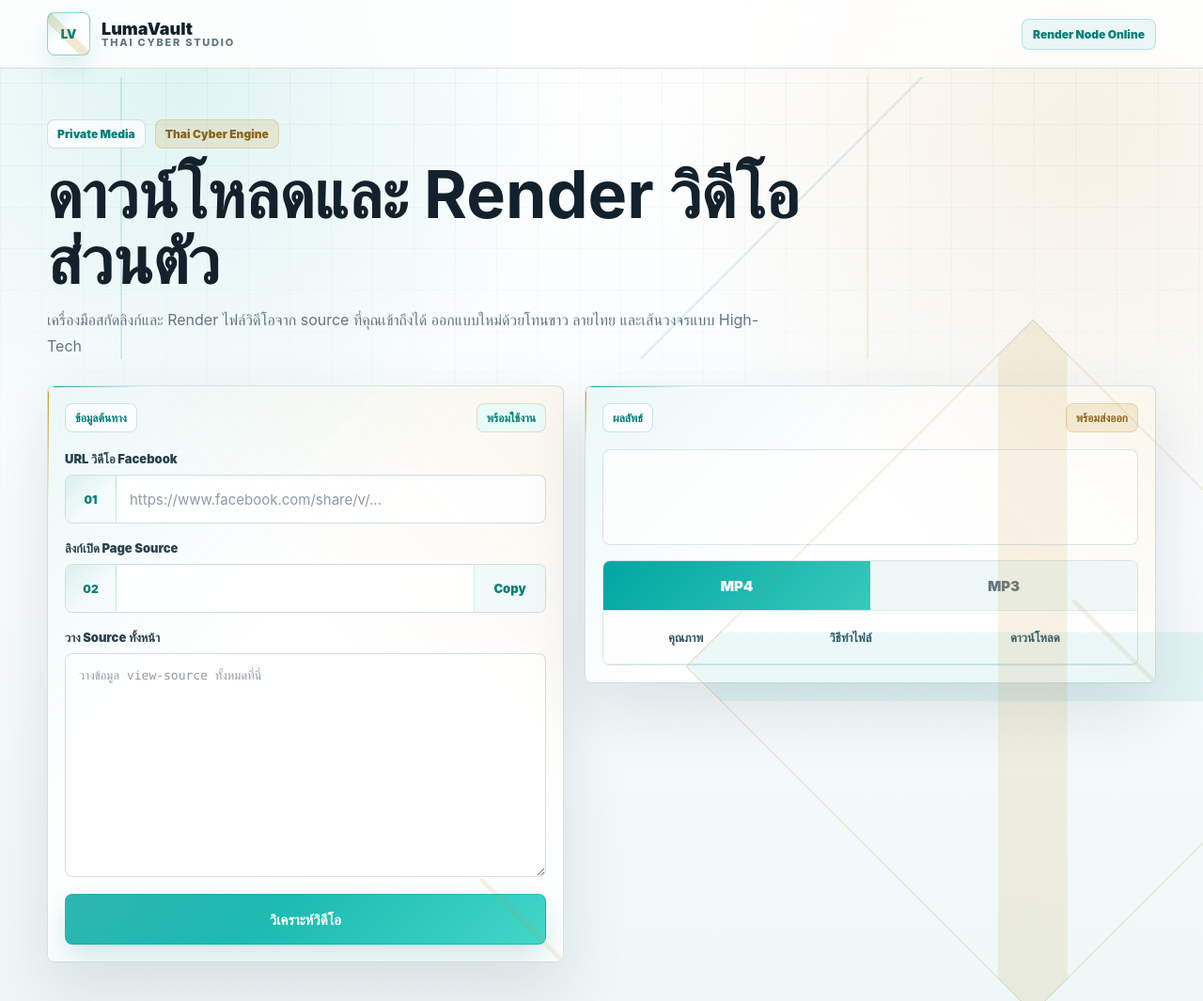
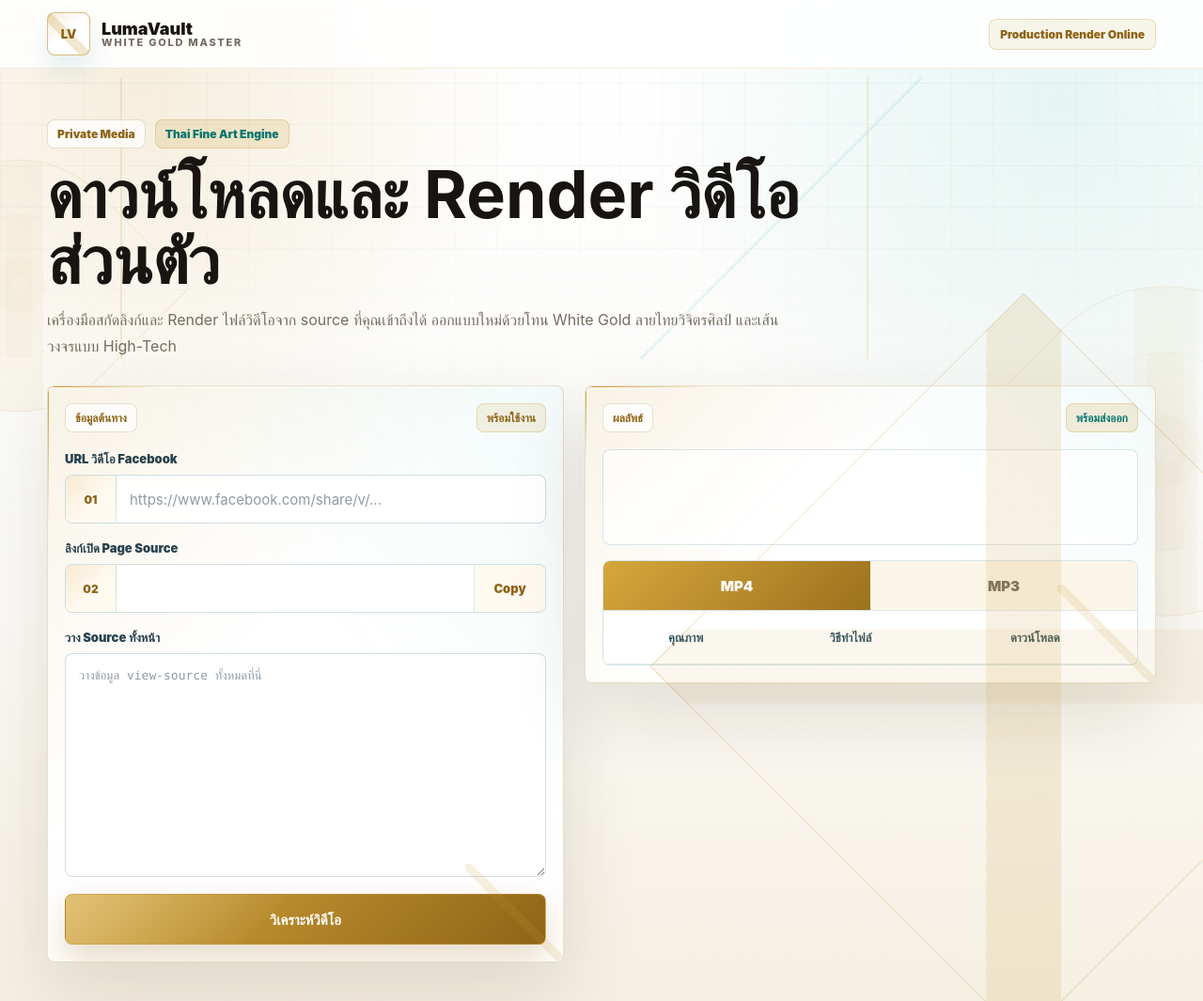
Before and after one commit to thanat-dev/lumavault-studio, a website: page index.html in a window 1280 px wide. Shown: the top 1065 px of the page at 94% size. Drawn offline with Linux system fonts and the light colour scheme.

Commit message:
Elevate white gold Thai fine art theme

```diff
--- a/index.html
+++ b/index.html
@@ -8,6 +8,8 @@
   </head>
   <body>
     <div class="thai-circuit" aria-hidden="true"></div>
+    <div class="gold-ornament ornament-left" aria-hidden="true"></div>
+    <div class="gold-ornament ornament-right" aria-hidden="true"></div>
 
     <nav class="navbar">
       <div class="nav-inner">
@@ -15,10 +17,10 @@
           <span class="brand-mark">LV</span>
           <span class="brand-copy">
             <strong>LumaVault</strong>
-            <small>Thai Cyber Studio</small>
+            <small>White Gold Master</small>
           </span>
         </a>
-        <span class="nav-badge">Render Node Online</span>
+        <span class="nav-badge">Production Render Online</span>
       </div>
     </nav>
 
@@ -26,10 +28,10 @@
       <section class="hero" aria-labelledby="appTitle">
         <div class="hero-kicker">
           <span>Private Media</span>
-          <span>Thai Cyber Engine</span>
+          <span>Thai Fine Art Engine</span>
         </div>
         <h1 id="appTitle">ดาวน์โหลดและ Render วิดีโอส่วนตัว</h1>
-        <p>เครื่องมือสกัดลิงก์และ Render ไฟล์วิดีโอจาก source ที่คุณเข้าถึงได้ ออกแบบใหม่ด้วยโทนขาว ลายไทย และเส้นวงจรแบบ High-Tech</p>
+        <p>เครื่องมือสกัดลิงก์และ Render ไฟล์วิดีโอจาก source ที่คุณเข้าถึงได้ ออกแบบใหม่ด้วยโทน White Gold ลายไทยวิจิตรศิลป์ และเส้นวงจรแบบ High-Tech</p>
       </section>
 
       <form class="workspace" id="extractForm">
--- a/public/styles.css
+++ b/public/styles.css
@@ -1,19 +1,21 @@
 :root {
   color-scheme: light;
-  --bg: #f8fbfd;
-  --paper: rgba(255, 255, 255, 0.9);
+  --bg: #fbfaf7;
+  --paper: rgba(255, 255, 255, 0.92);
   --paper-solid: #ffffff;
-  --ink: #12212b;
-  --muted: #647482;
-  --line: rgba(22, 97, 112, 0.18);
-  --line-strong: rgba(0, 166, 161, 0.44);
-  --teal: #00a6a1;
-  --teal-deep: #007f7a;
-  --gold: #c6942d;
-  --gold-soft: rgba(198, 148, 45, 0.16);
-  --mint: #e9fbf7;
+  --ink: #171411;
+  --muted: #766d61;
+  --line: rgba(158, 118, 31, 0.22);
+  --line-strong: rgba(193, 145, 44, 0.58);
+  --teal: #0fa59b;
+  --teal-deep: #08766f;
+  --gold: #c79a34;
+  --gold-deep: #8f6417;
+  --gold-soft: rgba(199, 154, 52, 0.17);
+  --ivory: #fffaf0;
+  --mint: #f4fbf8;
   --danger: #b42335;
-  --shadow: 0 28px 70px rgba(28, 48, 61, 0.12);
+  --shadow: 0 30px 80px rgba(65, 48, 18, 0.13);
   font-family: Inter, "Segoe UI", Tahoma, Arial, sans-serif;
 }
 
@@ -30,9 +32,9 @@ body {
   min-height: 100vh;
   overflow-x: hidden;
   background:
-    radial-gradient(circle at 15% 8%, rgba(0, 166, 161, 0.12), transparent 28%),
-    radial-gradient(circle at 90% 12%, rgba(198, 148, 45, 0.12), transparent 30%),
-    linear-gradient(180deg, #ffffff 0%, var(--bg) 58%, #eef7f7 100%);
+    radial-gradient(circle at 12% 8%, rgba(199, 154, 52, 0.16), transparent 27%),
+    radial-gradient(circle at 88% 10%, rgba(15, 165, 155, 0.1), transparent 30%),
+    linear-gradient(180deg, #ffffff 0%, var(--bg) 58%, #f5efe1 100%);
   color: var(--ink);
 }
 
@@ -43,7 +45,7 @@ body::before {
   pointer-events: none;
   background:
     linear-gradient(rgba(0, 127, 122, 0.055) 1px, transparent 1px),
-    linear-gradient(90deg, rgba(0, 127, 122, 0.055) 1px, transparent 1px);
+    linear-gradient(90deg, rgba(199, 154, 52, 0.06) 1px, transparent 1px);
   background-size: 44px 44px;
   mask-image: linear-gradient(to bottom, black, transparent 78%);
 }
@@ -51,15 +53,15 @@ body::before {
 body::after {
   content: "";
   position: fixed;
-  inset: auto -80px -170px auto;
-  width: 520px;
-  height: 520px;
+  inset: auto -90px -190px auto;
+  width: 560px;
+  height: 560px;
   pointer-events: none;
   border: 1px solid rgba(198, 148, 45, 0.22);
   transform: rotate(45deg);
   background:
-    linear-gradient(45deg, transparent 45%, rgba(198, 148, 45, 0.12) 45% 55%, transparent 55%),
-    linear-gradient(-45deg, transparent 45%, rgba(0, 166, 161, 0.08) 45% 55%, transparent 55%);
+    linear-gradient(45deg, transparent 45%, rgba(199, 154, 52, 0.14) 45% 55%, transparent 55%),
+    linear-gradient(-45deg, transparent 45%, rgba(199, 154, 52, 0.08) 45% 55%, transparent 55%);
 }
 
 button,
@@ -75,17 +77,57 @@ textarea {
   pointer-events: none;
   opacity: 0.9;
   background:
-    linear-gradient(90deg, transparent 0 10%, rgba(0, 166, 161, 0.18) 10% 10.15%, transparent 10.15% 100%),
-    linear-gradient(90deg, transparent 0 72%, rgba(198, 148, 45, 0.16) 72% 72.15%, transparent 72.15% 100%),
-    linear-gradient(135deg, transparent 0 62%, rgba(0, 166, 161, 0.13) 62% 62.25%, transparent 62.25% 100%);
+    linear-gradient(90deg, transparent 0 10%, rgba(199, 154, 52, 0.2) 10% 10.15%, transparent 10.15% 100%),
+    linear-gradient(90deg, transparent 0 72%, rgba(199, 154, 52, 0.16) 72% 72.15%, transparent 72.15% 100%),
+    linear-gradient(135deg, transparent 0 62%, rgba(15, 165, 155, 0.1) 62% 62.25%, transparent 62.25% 100%);
+}
+
+.gold-ornament {
+  position: fixed;
+  z-index: 0;
+  pointer-events: none;
+  opacity: 0.26;
+}
+
+.gold-ornament::before,
+.gold-ornament::after {
+  content: "";
+  position: absolute;
+  inset: 0;
+  border: 1px solid rgba(199, 154, 52, 0.5);
+  border-radius: 46% 8px 46% 8px;
+  transform: rotate(45deg);
+  background:
+    radial-gradient(circle at 50% 50%, rgba(199, 154, 52, 0.22), transparent 0 9%, rgba(199, 154, 52, 0.1) 9% 16%, transparent 16%),
+    linear-gradient(45deg, transparent 43%, rgba(199, 154, 52, 0.18) 43% 57%, transparent 57%);
+}
+
+.gold-ornament::after {
+  inset: 28px;
+  border-color: rgba(15, 165, 155, 0.24);
+  transform: rotate(45deg) scale(0.72);
+}
+
+.ornament-left {
+  top: 174px;
+  left: -110px;
+  width: 260px;
+  height: 260px;
+}
+
+.ornament-right {
+  right: -130px;
+  bottom: 150px;
+  width: 340px;
+  height: 340px;
 }
 
 .navbar {
   position: sticky;
   top: 0;
   z-index: 10;
-  border-bottom: 1px solid var(--line);
-  background: rgba(255, 255, 255, 0.82);
+  border-bottom: 1px solid rgba(199, 154, 52, 0.18);
+  background: rgba(255, 255, 255, 0.88);
   backdrop-filter: blur(18px);
 }
 
@@ -115,10 +157,10 @@ textarea {
   border: 1px solid var(--line-strong);
   border-radius: 8px;
   background:
-    linear-gradient(135deg, rgba(0, 166, 161, 0.16), transparent 48%),
-    linear-gradient(45deg, transparent 38%, rgba(198, 148, 45, 0.22) 38% 54%, transparent 54%),
+    linear-gradient(135deg, rgba(199, 154, 52, 0.18), transparent 48%),
+    linear-gradient(45deg, transparent 38%, rgba(199, 154, 52, 0.24) 38% 54%, transparent 54%),
     #ffffff;
-  color: var(--teal-deep);
+  color: var(--gold-deep);
   font-size: 13px;
   font-weight: 950;
   box-shadow: 0 14px 28px rgba(0, 127, 122, 0.12);
@@ -143,11 +185,11 @@ textarea {
 }
 
 .nav-badge {
-  border: 1px solid rgba(0, 166, 161, 0.26);
+  border: 1px solid rgba(199, 154, 52, 0.3);
   border-radius: 8px;
   padding: 8px 11px;
-  color: var(--teal-deep);
-  background: rgba(0, 166, 161, 0.08);
+  color: var(--gold-deep);
+  background: rgba(199, 154, 52, 0.1);
   font-size: 12px;
   font-weight: 900;
 }
@@ -177,7 +219,7 @@ textarea {
   border: 1px solid var(--line);
   border-radius: 8px;
   padding: 7px 10px;
-  color: var(--teal-deep);
+  color: var(--gold-deep);
   background: rgba(255, 255, 255, 0.72);
   font-size: 12px;
   font-weight: 900;
@@ -185,7 +227,7 @@ textarea {
 
 .hero-kicker span:last-child,
 .panel-header span:last-child {
-  color: #8b641d;
+  color: var(--teal-deep);
   background: var(--gold-soft);
   border-color: rgba(198, 148, 45, 0.26);
 }
@@ -221,8 +263,8 @@ textarea {
   border: 1px solid var(--line);
   border-radius: 8px;
   background:
-    linear-gradient(135deg, rgba(0, 166, 161, 0.08), transparent 42%),
-    linear-gradient(225deg, rgba(198, 148, 45, 0.08), transparent 44%),
+    linear-gradient(135deg, rgba(199, 154, 52, 0.12), transparent 42%),
+    linear-gradient(225deg, rgba(15, 165, 155, 0.05), transparent 44%),
     var(--paper);
   box-shadow: var(--shadow);
 }
@@ -235,9 +277,10 @@ textarea {
   pointer-events: none;
   border-radius: inherit;
   background:
-    linear-gradient(90deg, var(--teal), transparent 18%) top left / 100% 1px no-repeat,
-    linear-gradient(var(--gold), transparent 20%) top left / 1px 100% no-repeat,
-    linear-gradient(45deg, transparent 0 48%, rgba(198, 148, 45, 0.12) 48% 52%, transparent 52% 100%) bottom right / 88px 88px no-repeat;
+    linear-gradient(90deg, var(--gold), transparent 22%) top left / 100% 1px no-repeat,
+    linear-gradient(var(--gold), transparent 24%) top left / 1px 100% no-repeat,
+    radial-gradient(circle at 100% 0, rgba(199, 154, 52, 0.16), transparent 0 22%, transparent 22%),
+    linear-gradient(45deg, transparent 0 47%, rgba(199, 154, 52, 0.15) 47% 53%, transparent 53% 100%) bottom right / 104px 104px no-repeat;
 }
 
 .input-panel {
@@ -255,8 +298,8 @@ textarea {
 }
 
 .status {
-  color: var(--teal-deep) !important;
-  background: var(--mint) !important;
+  color: var(--gold-deep) !important;
+  background: rgba(199, 154, 52, 0.12) !important;
 }
 
 .field {
@@ -291,10 +334,10 @@ textarea:focus {
   flex: 0 0 auto;
   place-items: center;
   border-right: 1px solid rgba(0, 166, 161, 0.16);
-  color: var(--teal-deep);
+  color: var(--gold-deep);
   background:
-    linear-gradient(135deg, rgba(0, 166, 161, 0.12), transparent 58%),
-    #f5fbfa;
+    linear-gradient(135deg, rgba(199, 154, 52, 0.16), transparent 58%),
+    var(--ivory);
   font-size: 12px;
   font-weight: 950;
 }
@@ -334,8 +377,8 @@ textarea {
   min-width: 76px;
   border: 0;
   border-left: 1px solid rgba(0, 166, 161, 0.16);
-  background: #f1faf8;
-  color: var(--teal-deep);
+  background: var(--ivory);
+  color: var(--gold-deep);
   cursor: pointer;
   font-size: 13px;
   font-weight: 950;
@@ -343,17 +386,17 @@ textarea {
 
 .primary {
   min-height: 54px;
-  border: 1px solid rgba(0, 166, 161, 0.46);
+  border: 1px solid rgba(199, 154, 52, 0.56);
   border-radius: 8px;
   padding: 0 22px;
   background:
-    linear-gradient(135deg, rgba(255, 255, 255, 0.18), transparent 44%),
-    linear-gradient(135deg, var(--teal), #43d6c8);
+    linear-gradient(135deg, rgba(255, 255, 255, 0.3), transparent 44%),
+    linear-gradient(135deg, #d6a73c, #8f6417);
   color: #ffffff;
   cursor: pointer;
   font-size: 15px;
   font-weight: 950;
-  box-shadow: 0 16px 34px rgba(0, 127, 122, 0.18);
+  box-shadow: 0 16px 34px rgba(143, 100, 23, 0.22);
 }
 
 .primary:hover,
@@ -396,9 +439,9 @@ textarea {
   border: 1px solid var(--line);
   border-radius: 8px;
   background:
-    linear-gradient(135deg, rgba(0, 166, 161, 0.12), transparent 54%),
+    linear-gradient(135deg, rgba(199, 154, 52, 0.14), transparent 54%),
     #ffffff;
-  color: var(--teal);
+  color: var(--gold-deep);
   font-size: 30px;
 }
 
@@ -434,7 +477,7 @@ textarea {
 .tabs {
   display: grid;
   grid-template-columns: 1fr 1fr;
-  background: #eef8f6;
+  background: #fbf5e7;
 }
 
 .tab {
@@ -449,7 +492,7 @@ textarea {
 
 .tab.active {
   color: #ffffff;
-  background: linear-gradient(135deg, var(--teal), #38c9bc);
+  background: linear-gradient(135deg, #d6a73c, #9d711d);
 }
 
 .table-head,
@@ -493,10 +536,10 @@ textarea {
   min-width: 108px;
   min-height: 36px;
   place-items: center;
-  border: 1px solid rgba(0, 166, 161, 0.34);
+  border: 1px solid rgba(199, 154, 52, 0.38);
   border-radius: 8px;
-  background: #eefbf8;
-  color: var(--teal-deep);
+  background: var(--ivory);
+  color: var(--gold-deep);
   text-decoration: none;
   font-size: 13px;
   font-weight: 950;
@@ -532,7 +575,7 @@ textarea {
   width: 0%;
   height: 100%;
   border-radius: inherit;
-  background: linear-gradient(90deg, var(--teal), var(--gold));
+  background: linear-gradient(90deg, var(--gold), var(--teal));
   transition: width 0.35s ease;
 }
 
--- a/styles.css
+++ b/styles.css
@@ -1,19 +1,21 @@
 :root {
   color-scheme: light;
-  --bg: #f8fbfd;
-  --paper: rgba(255, 255, 255, 0.9);
+  --bg: #fbfaf7;
+  --paper: rgba(255, 255, 255, 0.92);
   --paper-solid: #ffffff;
-  --ink: #12212b;
-  --muted: #647482;
-  --line: rgba(22, 97, 112, 0.18);
-  --line-strong: rgba(0, 166, 161, 0.44);
-  --teal: #00a6a1;
-  --teal-deep: #007f7a;
-  --gold: #c6942d;
-  --gold-soft: rgba(198, 148, 45, 0.16);
-  --mint: #e9fbf7;
+  --ink: #171411;
+  --muted: #766d61;
+  --line: rgba(158, 118, 31, 0.22);
+  --line-strong: rgba(193, 145, 44, 0.58);
+  --teal: #0fa59b;
+  --teal-deep: #08766f;
+  --gold: #c79a34;
+  --gold-deep: #8f6417;
+  --gold-soft: rgba(199, 154, 52, 0.17);
+  --ivory: #fffaf0;
+  --mint: #f4fbf8;
   --danger: #b42335;
-  --shadow: 0 28px 70px rgba(28, 48, 61, 0.12);
+  --shadow: 0 30px 80px rgba(65, 48, 18, 0.13);
   font-family: Inter, "Segoe UI", Tahoma, Arial, sans-serif;
 }
 
@@ -30,9 +32,9 @@ body {
   min-height: 100vh;
   overflow-x: hidden;
   background:
-    radial-gradient(circle at 15% 8%, rgba(0, 166, 161, 0.12), transparent 28%),
-    radial-gradient(circle at 90% 12%, rgba(198, 148, 45, 0.12), transparent 30%),
-    linear-gradient(180deg, #ffffff 0%, var(--bg) 58%, #eef7f7 100%);
+    radial-gradient(circle at 12% 8%, rgba(199, 154, 52, 0.16), transparent 27%),
+    radial-gradient(circle at 88% 10%, rgba(15, 165, 155, 0.1), transparent 30%),
+    linear-gradient(180deg, #ffffff 0%, var(--bg) 58%, #f5efe1 100%);
   color: var(--ink);
 }
 
@@ -43,7 +45,7 @@ body::before {
   pointer-events: none;
   background:
     linear-gradient(rgba(0, 127, 122, 0.055) 1px, transparent 1px),
-    linear-gradient(90deg, rgba(0, 127, 122, 0.055) 1px, transparent 1px);
+    linear-gradient(90deg, rgba(199, 154, 52, 0.06) 1px, transparent 1px);
   background-size: 44px 44px;
   mask-image: linear-gradient(to bottom, black, transparent 78%);
 }
@@ -51,15 +53,15 @@ body::before {
 body::after {
   content: "";
   position: fixed;
-  inset: auto -80px -170px auto;
-  width: 520px;
-  height: 520px;
+  inset: auto -90px -190px auto;
+  width: 560px;
+  height: 560px;
   pointer-events: none;
   border: 1px solid rgba(198, 148, 45, 0.22);
   transform: rotate(45deg);
   background:
-    linear-gradient(45deg, transparent 45%, rgba(198, 148, 45, 0.12) 45% 55%, transparent 55%),
-    linear-gradient(-45deg, transparent 45%, rgba(0, 166, 161, 0.08) 45% 55%, transparent 55%);
+    linear-gradient(45deg, transparent 45%, rgba(199, 154, 52, 0.14) 45% 55%, transparent 55%),
+    linear-gradient(-45deg, transparent 45%, rgba(199, 154, 52, 0.08) 45% 55%, transparent 55%);
 }
 
 button,
@@ -75,17 +77,57 @@ textarea {
   pointer-events: none;
   opacity: 0.9;
   background:
-    linear-gradient(90deg, transparent 0 10%, rgba(0, 166, 161, 0.18) 10% 10.15%, transparent 10.15% 100%),
-    linear-gradient(90deg, transparent 0 72%, rgba(198, 148, 45, 0.16) 72% 72.15%, transparent 72.15% 100%),
-    linear-gradient(135deg, transparent 0 62%, rgba(0, 166, 161, 0.13) 62% 62.25%, transparent 62.25% 100%);
+    linear-gradient(90deg, transparent 0 10%, rgba(199, 154, 52, 0.2) 10% 10.15%, transparent 10.15% 100%),
+    linear-gradient(90deg, transparent 0 72%, rgba(199, 154, 52, 0.16) 72% 72.15%, transparent 72.15% 100%),
+    linear-gradient(135deg, transparent 0 62%, rgba(15, 165, 155, 0.1) 62% 62.25%, transparent 62.25% 100%);
+}
+
+.gold-ornament {
+  position: fixed;
+  z-index: 0;
+  pointer-events: none;
+  opacity: 0.26;
+}
+
+.gold-ornament::before,
+.gold-ornament::after {
+  content: "";
+  position: absolute;
+  inset: 0;
+  border: 1px solid rgba(199, 154, 52, 0.5);
+  border-radius: 46% 8px 46% 8px;
+  transform: rotate(45deg);
+  background:
+    radial-gradient(circle at 50% 50%, rgba(199, 154, 52, 0.22), transparent 0 9%, rgba(199, 154, 52, 0.1) 9% 16%, transparent 16%),
+    linear-gradient(45deg, transparent 43%, rgba(199, 154, 52, 0.18) 43% 57%, transparent 57%);
+}
+
+.gold-ornament::after {
+  inset: 28px;
+  border-color: rgba(15, 165, 155, 0.24);
+  transform: rotate(45deg) scale(0.72);
+}
+
+.ornament-left {
+  top: 174px;
+  left: -110px;
+  width: 260px;
+  height: 260px;
+}
+
+.ornament-right {
+  right: -130px;
+  bottom: 150px;
+  width: 340px;
+  height: 340px;
 }
 
 .navbar {
   position: sticky;
   top: 0;
   z-index: 10;
-  border-bottom: 1px solid var(--line);
-  background: rgba(255, 255, 255, 0.82);
+  border-bottom: 1px solid rgba(199, 154, 52, 0.18);
+  background: rgba(255, 255, 255, 0.88);
   backdrop-filter: blur(18px);
 }
 
@@ -115,10 +157,10 @@ textarea {
   border: 1px solid var(--line-strong);
   border-radius: 8px;
   background:
-    linear-gradient(135deg, rgba(0, 166, 161, 0.16), transparent 48%),
-    linear-gradient(45deg, transparent 38%, rgba(198, 148, 45, 0.22) 38% 54%, transparent 54%),
+    linear-gradient(135deg, rgba(199, 154, 52, 0.18), transparent 48%),
+    linear-gradient(45deg, transparent 38%, rgba(199, 154, 52, 0.24) 38% 54%, transparent 54%),
     #ffffff;
-  color: var(--teal-deep);
+  color: var(--gold-deep);
   font-size: 13px;
   font-weight: 950;
   box-shadow: 0 14px 28px rgba(0, 127, 122, 0.12);
@@ -143,11 +185,11 @@ textarea {
 }
 
 .nav-badge {
-  border: 1px solid rgba(0, 166, 161, 0.26);
+  border: 1px solid rgba(199, 154, 52, 0.3);
   border-radius: 8px;
   padding: 8px 11px;
-  color: var(--teal-deep);
-  background: rgba(0, 166, 161, 0.08);
+  color: var(--gold-deep);
+  background: rgba(199, 154, 52, 0.1);
   font-size: 12px;
   font-weight: 900;
 }
@@ -177,7 +219,7 @@ textarea {
   border: 1px solid var(--line);
   border-radius: 8px;
   padding: 7px 10px;
-  color: var(--teal-deep);
+  color: var(--gold-deep);
   background: rgba(255, 255, 255, 0.72);
   font-size: 12px;
   font-weight: 900;
@@ -185,7 +227,7 @@ textarea {
 
 .hero-kicker span:last-child,
 .panel-header span:last-child {
-  color: #8b641d;
+  color: var(--teal-deep);
   background: var(--gold-soft);
   border-color: rgba(198, 148, 45, 0.26);
 }
@@ -221,8 +263,8 @@ textarea {
   border: 1px solid var(--line);
   border-radius: 8px;
   background:
-    linear-gradient(135deg, rgba(0, 166, 161, 0.08), transparent 42%),
-    linear-gradient(225deg, rgba(198, 148, 45, 0.08), transparent 44%),
+    linear-gradient(135deg, rgba(199, 154, 52, 0.12), transparent 42%),
+    linear-gradient(225deg, rgba(15, 165, 155, 0.05), transparent 44%),
     var(--paper);
   box-shadow: var(--shadow);
 }
@@ -235,9 +277,10 @@ textarea {
   pointer-events: none;
   border-radius: inherit;
   background:
-    linear-gradient(90deg, var(--teal), transparent 18%) top left / 100% 1px no-repeat,
-    linear-gradient(var(--gold), transparent 20%) top left / 1px 100% no-repeat,
-    linear-gradient(45deg, transparent 0 48%, rgba(198, 148, 45, 0.12) 48% 52%, transparent 52% 100%) bottom right / 88px 88px no-repeat;
+    linear-gradient(90deg, var(--gold), transparent 22%) top left / 100% 1px no-repeat,
+    linear-gradient(var(--gold), transparent 24%) top left / 1px 100% no-repeat,
+    radial-gradient(circle at 100% 0, rgba(199, 154, 52, 0.16), transparent 0 22%, transparent 22%),
+    linear-gradient(45deg, transparent 0 47%, rgba(199, 154, 52, 0.15) 47% 53%, transparent 53% 100%) bottom right / 104px 104px no-repeat;
 }
 
 .input-panel {
@@ -255,8 +298,8 @@ textarea {
 }
 
 .status {
-  color: var(--teal-deep) !important;
-  background: var(--mint) !important;
+  color: var(--gold-deep) !important;
+  background: rgba(199, 154, 52, 0.12) !important;
 }
 
 .field {
@@ -291,10 +334,10 @@ textarea:focus {
   flex: 0 0 auto;
   place-items: center;
   border-right: 1px solid rgba(0, 166, 161, 0.16);
-  color: var(--teal-deep);
+  color: var(--gold-deep);
   background:
-    linear-gradient(135deg, rgba(0, 166, 161, 0.12), transparent 58%),
-    #f5fbfa;
+    linear-gradient(135deg, rgba(199, 154, 52, 0.16), transparent 58%),
+    var(--ivory);
   font-size: 12px;
   font-weight: 950;
 }
@@ -334,8 +377,8 @@ textarea {
   min-width: 76px;
   border: 0;
   border-left: 1px solid rgba(0, 166, 161, 0.16);
-  background: #f1faf8;
-  color: var(--teal-deep);
+  background: var(--ivory);
+  color: var(--gold-deep);
   cursor: pointer;
   font-size: 13px;
   font-weight: 950;
@@ -343,17 +386,17 @@ textarea {
 
 .primary {
   min-height: 54px;
-  border: 1px solid rgba(0, 166, 161, 0.46);
+  border: 1px solid rgba(199, 154, 52, 0.56);
   border-radius: 8px;
   padding: 0 22px;
   background:
-    linear-gradient(135deg, rgba(255, 255, 255, 0.18), transparent 44%),
-    linear-gradient(135deg, var(--teal), #43d6c8);
+    linear-gradient(135deg, rgba(255, 255, 255, 0.3), transparent 44%),
+    linear-gradient(135deg, #d6a73c, #8f6417);
   color: #ffffff;
   cursor: pointer;
   font-size: 15px;
   font-weight: 950;
-  box-shadow: 0 16px 34px rgba(0, 127, 122, 0.18);
+  box-shadow: 0 16px 34px rgba(143, 100, 23, 0.22);
 }
 
 .primary:hover,
@@ -396,9 +439,9 @@ textarea {
   border: 1px solid var(--line);
   border-radius: 8px;
   background:
-    linear-gradient(135deg, rgba(0, 166, 161, 0.12), transparent 54%),
+    linear-gradient(135deg, rgba(199, 154, 52, 0.14), transparent 54%),
     #ffffff;
-  color: var(--teal);
+  color: var(--gold-deep);
   font-size: 30px;
 }
 
@@ -434,7 +477,7 @@ textarea {
 .tabs {
   display: grid;
   grid-template-columns: 1fr 1fr;
-  background: #eef8f6;
+  background: #fbf5e7;
 }
 
 .tab {
@@ -449,7 +492,7 @@ textarea {
 
 .tab.active {
   color: #ffffff;
-  background: linear-gradient(135deg, var(--teal), #38c9bc);
+  background: linear-gradient(135deg, #d6a73c, #9d711d);
 }
 
 .table-head,
@@ -493,10 +536,10 @@ textarea {
   min-width: 108px;
   min-height: 36px;
   place-items: center;
-  border: 1px solid rgba(0, 166, 161, 0.34);
+  border: 1px solid rgba(199, 154, 52, 0.38);
   border-radius: 8px;
-  background: #eefbf8;
-  color: var(--teal-deep);
+  background: var(--ivory);
+  color: var(--gold-deep);
   text-decoration: none;
   font-size: 13px;
   font-weight: 950;
@@ -532,7 +575,7 @@ textarea {
   width: 0%;
   height: 100%;
   border-radius: inherit;
-  background: linear-gradient(90deg, var(--teal), var(--gold));
+  background: linear-gradient(90deg, var(--gold), var(--teal));
   transition: width 0.35s ease;
 }
 
```
Also changed, not shown: public/index.html (+6 -4 lines).
